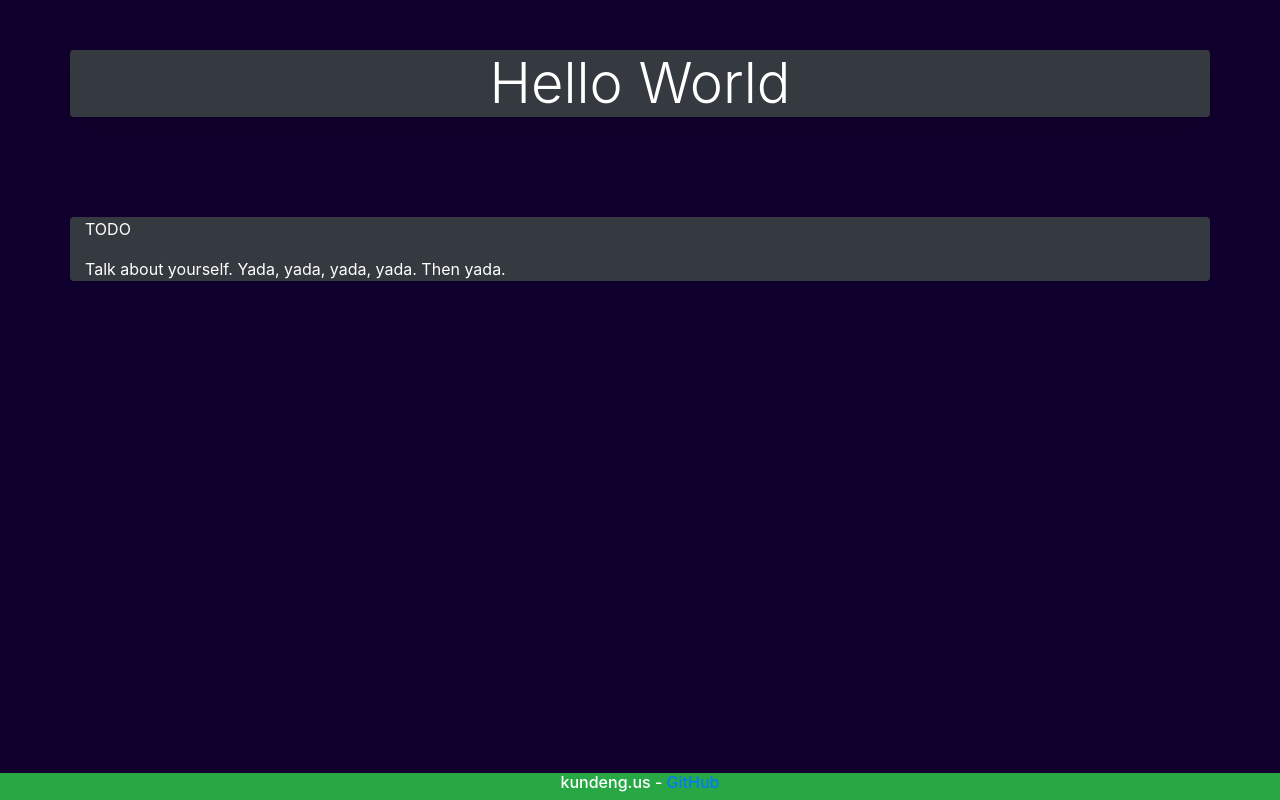
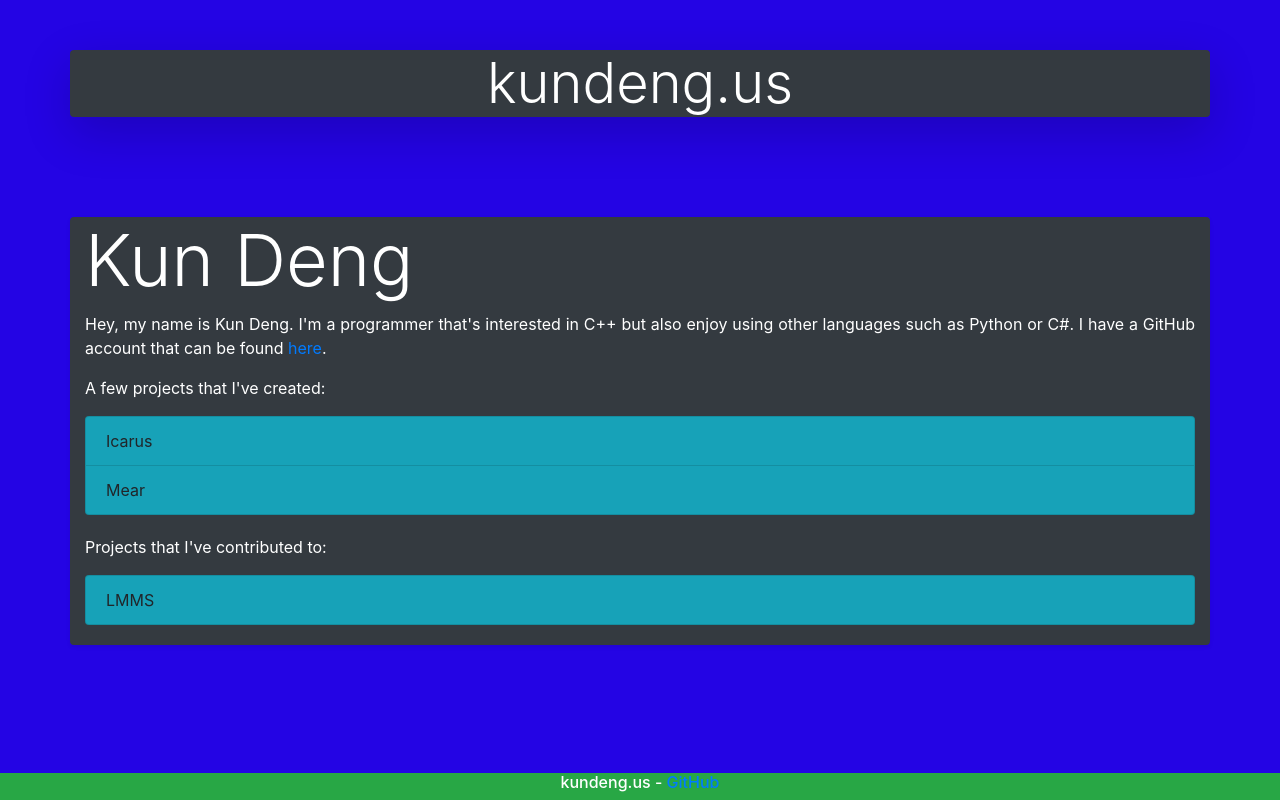
Before and after one commit to kdeng00/kundeng.us, a Django app: page / in a window 1280 px wide. Run offline with Django 3.2, Linux system fonts and the light colour scheme; some libraries are stand-ins or nearby versions.

Commit message:
Updated some stuff on the website

```diff
--- a/website/static/website/style.css
+++ b/website/static/website/style.css
@@ -1,6 +1,24 @@
 
 body {
-  background: #10002e;
+  /* background: #10002e; */
+    animation-name:backgroundColorPalette;
+    animation-duration: 15s;
+    animation-iteration-count: infinite;
+    animation-direction: alternate;
+    animation-timing-function: linear;
+}
+
+@keyframes backgroundColorPalette {
+    0% {
+        /* background: #449bf2; */
+        background: #0000ff;
+    }
+    50% {
+        background: #2904e0;
+    }
+    100% {
+        background: #ff0000;
+    }
 }
 
 .footer {
@@ -22,3 +40,7 @@ body {
 .get-off-my-neck {
   margin-top: 100px;
 }
+
+.pad_box {
+  padding-bottom: 20px;
+}
--- a/website/templates/website/home.html
+++ b/website/templates/website/home.html
@@ -11,17 +11,30 @@
   <body>
     <div class="container shadow-lg rounded bg-dark header-topped">
       <div class="center-some-text text-white">
-        <h1 class="display-4">Hello World</h1>
+        <h1 class="display-4">kundeng.us</h1>
       </div>
     </div>
 
-    <div class="container shadow-sm rounded bg-dark get-off-my-neck">
+    <div class="container shadow-sm rounded bg-dark get-off-my-neck pad_box">
+      <h1 class="display-3 text-white">Kun Deng</h1>
       <p class="text-justify text-white">
-        TODO
+        Hey, my name is Kun Deng. I'm a programmer that's interested in C++ but also enjoy using other
+        languages such as Python or C#. I have a GitHub account that can be found <a href="https://github.com/kdeng00">here</a>.
       </p>
       <p class="text-justify text-white">
-        Talk about yourself. Yada, yada, yada, yada. Then yada.
+        A few projects that I've created:
       </p>
+      <ul class="list-group pad_box">
+        <li class="list-group-item bg-info">Icarus</li>
+        <li class="list-group-item bg-info">Mear</li>
+      </ul>
+
+      <p class="text-justify text-white">
+        Projects that I've contributed to:
+      </p>
+      <ul class="list-group">
+        <li class="list-group-item bg-info">LMMS</li>
+      </ul>
     </div>
 
     <div class="footer bg-success">
```
